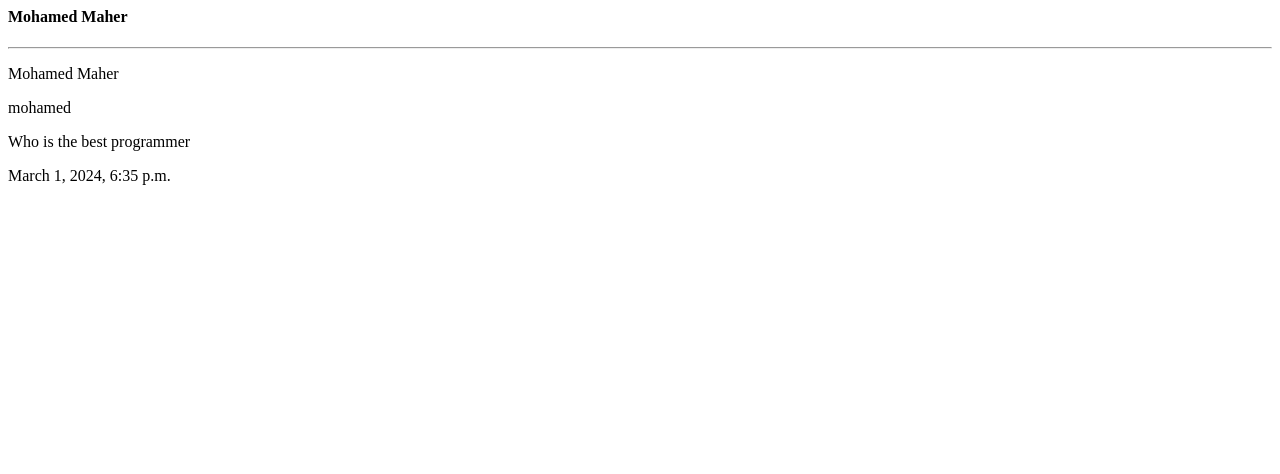
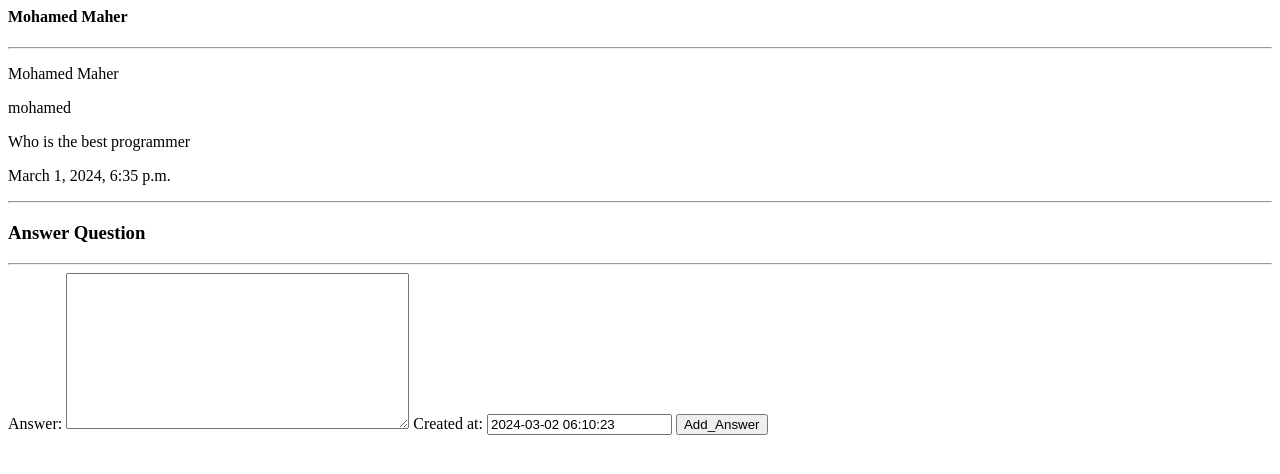
Before and after one commit to MohamedMaherTawfik/Dj-QuestionApp, a Django app: page /questions/4 in a window 1280 px wide. Shown: the top 474 px of the page. Run offline with Django 4.2, Linux system fonts and the light colour scheme; data comes from the database, SQL or seed files in the repository; parts of the project's set-up code (start-up, migrations or seed data) failed here and were passed over.

Commit message:
add Answers form

```diff
--- a/ask/admin.py
+++ b/ask/admin.py
@@ -1,6 +1,6 @@
 from django.contrib import admin
 from django_summernote.admin import SummernoteModelAdmin
-from .models import Questions #Answer
+from .models import Questions,Answer
 
 # Register your models here.
 
@@ -13,4 +13,4 @@ class PostAdmin(SummernoteModelAdmin):
 
 
 admin.site.register(Questions,PostAdmin)
-# admin.site.register(Answer)
+admin.site.register(Answer)
--- a/ask/forms.py
+++ b/ask/forms.py
@@ -1,8 +1,14 @@
 from django import forms
-from .models import Questions
+from .models import Questions,Answer
 
 class QuestionForm(forms.ModelForm):
     class Meta:
         model=Questions
         #fields='__all__'
         exclude=('author',)
+
+class AnswerForm(forms.ModelForm):
+    class Meta:
+        model=Answer
+        #fields="__all__"
+        exclude=('question','author',)
--- a/ask/models.py
+++ b/ask/models.py
@@ -14,11 +14,11 @@ class Questions(models.Model):
     def __str__(self):
         return str(self.title)
 
-# class Answer(models.Model):
-#     author=models.ForeignKey(User,on_delete=models.CASCADE,null=True,blank=True,related_name='User_Answer')
-#     answer=models.TextField(max_length=500)
-#     question=models.OneToOneField(Questions,on_delete=models.SET_NULL,null=True,blank=True)
-#     created_at=models.DateTimeField(default=timezone.now)
+class Answer(models.Model):
+    author=models.ForeignKey(User,on_delete=models.CASCADE,null=True,blank=True,related_name='User_Answer')
+    answer=models.TextField(max_length=500)
+    question=models.OneToOneField(Questions,on_delete=models.SET_NULL,null=True,blank=True)
+    created_at=models.DateTimeField(default=timezone.now)
 
-#     def __str__(self):
-#         return str(self.author)
+    def __str__(self):
+        return str(self.author)
--- a/ask/templates/question_detail.html
+++ b/ask/templates/question_detail.html
@@ -6,3 +6,24 @@
 <p>{{question.author}}</p>
 <p>{{question.question}}</p>
 <p>{{question.created_at}}</p>
+
+<hr>
+<h3>Answer Question</h3>
+
+<ul>
+{% for answer in answer_question %}
+    <li>
+        <h5>
+            {{answer.author}} -{{answer.answer}} - {{answer.created_at}}
+        </h5>
+    </li>
+{% endfor %}
+
+</ul>
+<hr>
+
+<form enctype="multipart/form-data">
+    {% csrf_token %}
+    {{form}}
+    <input type="submit" value="Add_Answer">
+</form>
--- a/ask/views.py
+++ b/ask/views.py
@@ -1,16 +1,26 @@
 from django.shortcuts import render,redirect
-from .models import Questions
+from .models import Questions,Answer
 from django.views.generic import ListView,CreateView,UpdateView,DeleteView
-from .forms import QuestionForm
+from .forms import QuestionForm,AnswerForm
 # Create your views here.
 
 def Question_list(request):
     data=Questions.objects.all()
     return render(request,'question_list.html',{'questions':data})
 
-def Question_detail(request,question_id):
-    data=Questions.objects.get(id=question_id)
-    return render(request,'question_detail.html',{'question':data})
+def Question_detail(request,pk):
+    data=Questions.objects.get(id=pk)
+    answer_question=Answer.objects.filter(question=data)
+    if request.method=='POST':
+        form=AnswerForm(request.POST)
+        if form.is_valid():
+            myform=form.save(commit=False)
+            myform.user=request.user
+            myform.question= data
+            myform.save()
+    else:
+        form=AnswerForm()
+    return render(request,'question_detail.html',{'question':data,'form':form,'answer_question':answer_question})
 
 def Question_create(request):
     if request.method=='POST':
--- a/project/urls.py
+++ b/project/urls.py
@@ -23,7 +23,7 @@ urlpatterns = [
     path('admin/', admin.site.urls),
     path('summernote/', include('django_summernote.urls')),
     path('questions/',Question_list),
-    path('questions/<int:question_id>',Question_detail),
+    path('questions/<int:pk>',Question_detail),
     path('questions/new',AddQuestion.as_view()),
     path('questions/<int:question_id>/edit',question_edit),
     path('questions/<int:pk>/delete',delete_question.as_view()),
```
